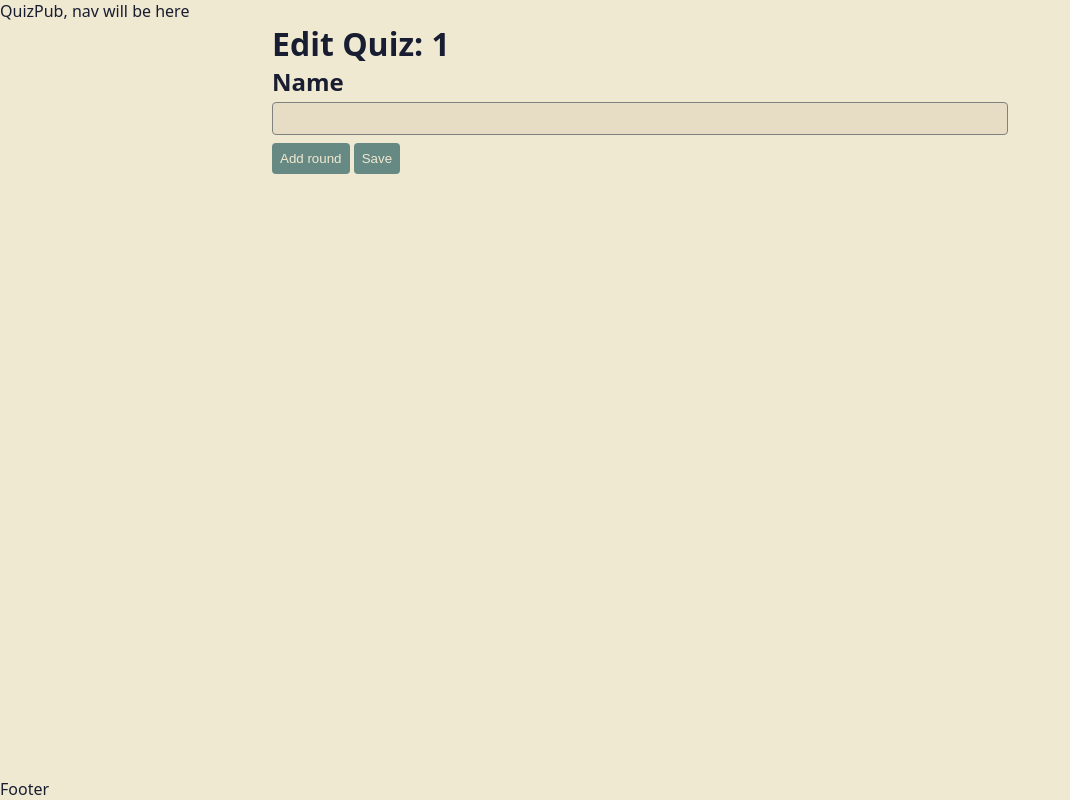
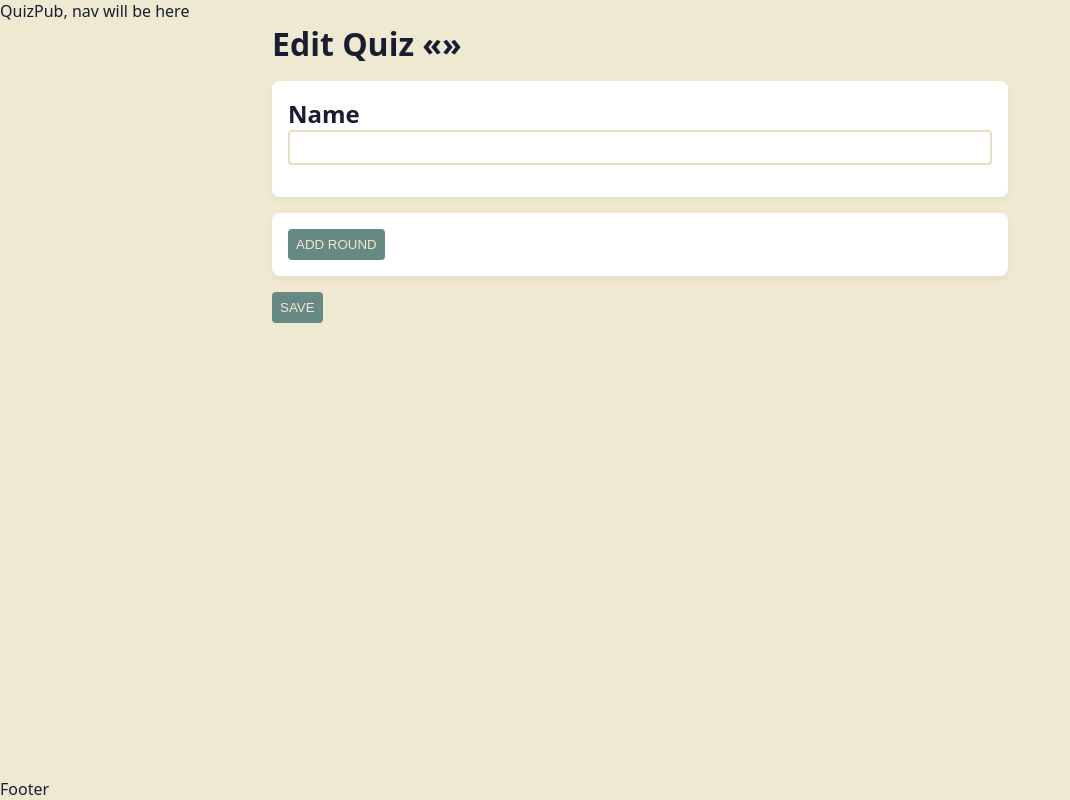
Before and after one commit to culas/quiz-pub, a SvelteKit app in the folder client/: page /1/edit in a window 1280 px wide. Shown: the whole page, without its empty margins (0-1070 px from the left). Built offline with nearby package versions, Linux system fonts and the light colour scheme.

Commit message:
visually separate rounds, fix adding questions to keep round order

```diff
--- a/client/src/routes/[code]/edit/+page.svelte
+++ b/client/src/routes/[code]/edit/+page.svelte
@@ -2,7 +2,11 @@
 	import { page } from '$app/stores';
 	import { saves } from '$lib/stores/saves.store';
 	import type { QuizSave } from 'src/lib/models/quiz-save.model';
-	$: quiz = $saves.find((save: QuizSave) => save.id === $page.params.code) ?? {id: $page.params.code, name: '', rounds: []};
+	$: quiz = $saves.find((save: QuizSave) => save.id === $page.params.code) ?? {
+		id: $page.params.code,
+		name: '',
+		rounds: []
+	};
 
 	function addRound() {
 		quiz.rounds = [...quiz.rounds, { name: '', questions: [''] }];
@@ -11,38 +15,52 @@
 	function addQuestion(rIdx: number) {
 		const round = quiz.rounds[rIdx];
 		round.questions = [...round.questions, ''];
-		quiz.rounds = [...quiz.rounds.filter((_, i) => rIdx !== i), {...round}];
+		quiz.rounds = quiz.rounds.map((r, i) => i === rIdx ? round : r);
 	}
 
 	function save() {
-		$saves = [...$saves.filter(q => q.id !== quiz.id), quiz];
+		$saves = [...$saves.filter((q) => q.id !== quiz.id), quiz];
 	}
 </script>
 
-<h1>Edit Quiz: {quiz.id}</h1>
+<h1>Edit Quiz «{quiz.name}»</h1>
 
-<label>
-	<h2>Name</h2>
-	<input type="text" bind:value={quiz.name} />
-</label>
+<section>
+	<label>
+		<h2>Name</h2>
+		<input type="text" bind:value={quiz.name} />
+	</label>
+</section>
 
 {#each quiz.rounds as round, rIdx}
-	<article class="round">
+	<section class="round">
 		<label>
-			<h3>Round</h3>
+			<h2>Round</h2>
 			<input type="text" bind:value={round.name} />
 		</label>
 
 		{#each round.questions as question, qIdx}
 			<label>
-				<h4>Question {qIdx}</h4>
+				<h3>Q{qIdx + 1}</h3>
 				<input type="text" bind:value={question} />
 			</label>
 		{/each}
 		<button on:click={() => addQuestion(rIdx)}>Add question</button>
-	</article>
+	</section>
 {/each}
 
-<button on:click={addRound}>Add round</button>
+<section>
+	<button on:click={addRound}>Add round</button>
+</section>
 
 <button on:click={save}>Save</button>
+
+<style>
+	section {
+		background-color: var(--color-white);
+		padding: 1rem;
+		margin: 1rem 0;
+		border-radius: 0.5rem;
+		box-shadow: var(--box-shadow);
+	}
+</style>
--- a/client/static/global.css
+++ b/client/static/global.css
@@ -3,8 +3,10 @@
 	--color-primary: #678983;
 	--color-lighter: #F0E9D2;
 	--color-light: #E6DDC4;
+	--color-white: white;
 	--color-text: var(--color-dark);
 	--color-background: var(--color-lighter);
+	--box-shadow: 0 3px 6px rgba(0, 0, 0, 0.05);
 }
 
 *, *::before, ::after {
@@ -30,20 +32,28 @@ body {
 input,
 button {
 	border-radius: .25rem;
-	margin: .25rem 0;
 	padding: .5rem;
 }
 
 input {
 	width: 100%;
-	border: 1px solid grey;
-	background-color: var(--color-light);
+	margin-bottom: 1rem;
+	border: 2px solid var(--color-light);
+	background-color: var(--color-white);
 }
 
 button {
 	border: none;
 	color: var(--color-lighter);
 	background-color: var(--color-primary);
+	text-transform: uppercase;
+	cursor: pointer;
+	margin: 0;
+}
+
+button:hover,
+button:active {
+	background-color: var(--color-dark);
 }
 
 h1, h2, h3, h4 {
```
